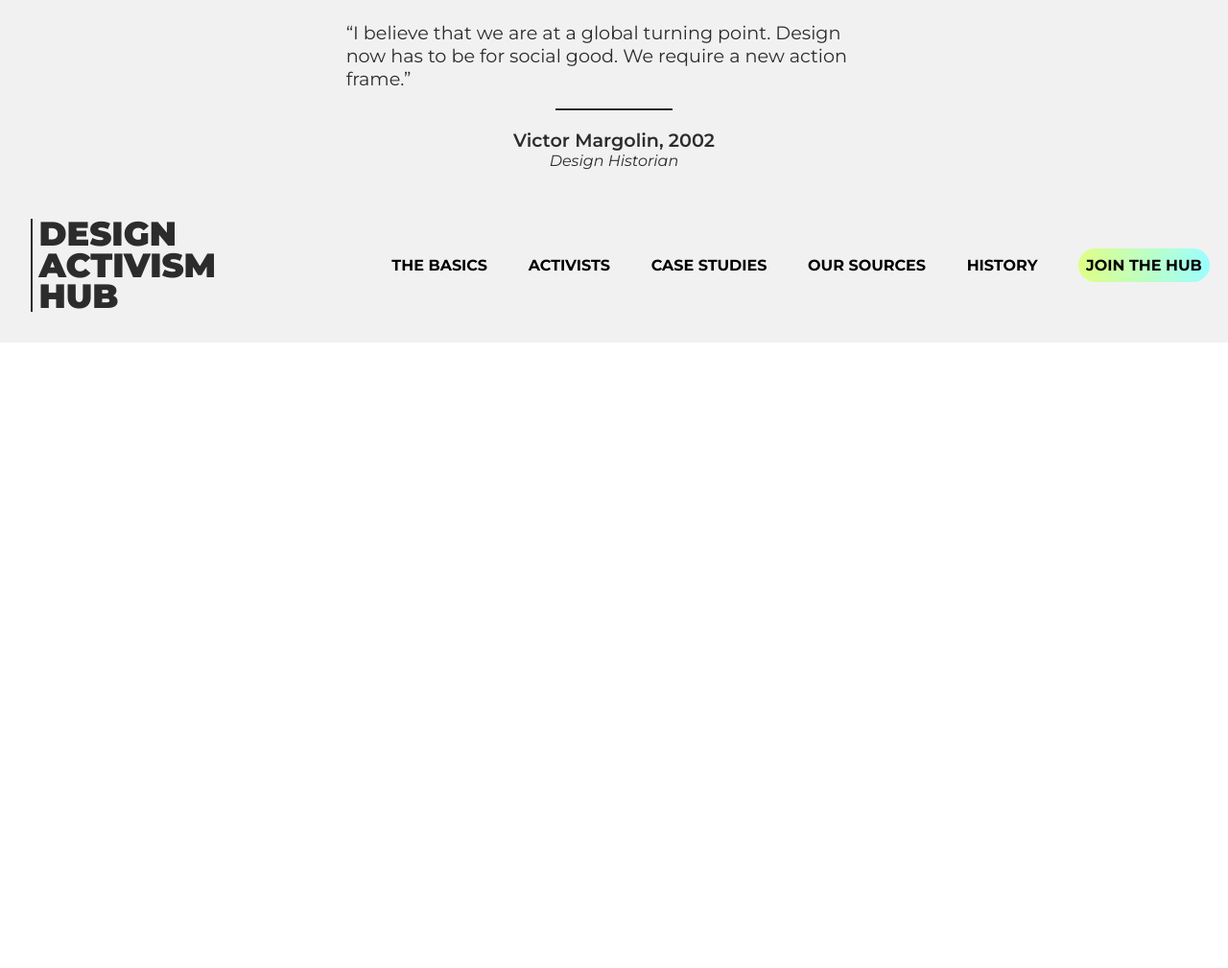
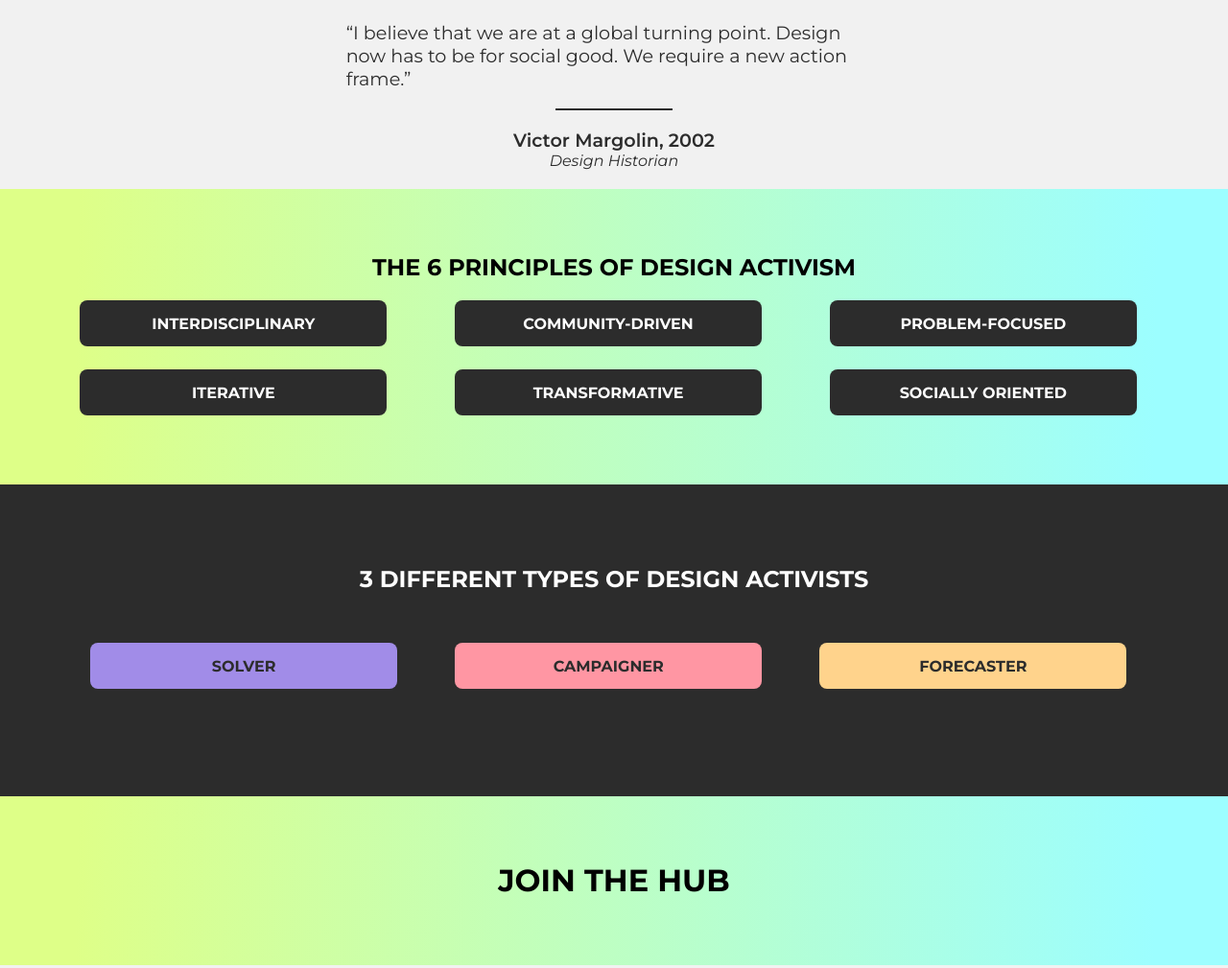
Before and after one commit to Asguerrero/design-activism-hub, a plain HTML site: page basics.html in a window 1280 px wide. Shown: the part 693-1702 px from the top of the page at 96% size. Before the commit the page ends 1050 px from the top, so only its background shows below. Drawn offline with Linux system fonts and the light colour scheme.

Commit message:
Added information to basics page

```diff
--- a/basics.html
+++ b/basics.html
@@ -54,6 +54,56 @@
 
 </div>
 
+<div class="design-principles-div">
+	<h2 style="text-align: center;">THE 6 PRINCIPLES OF DESIGN ACTIVISM </h2>
+	<div class="design-principles-grid">
+		<button class="design-principles-button">
+			INTERDISCIPLINARY
+		</button>
+
+		<button class="design-principles-button">
+			COMMUNITY-DRIVEN
+		</button>
+
+		<button class="design-principles-button">
+			PROBLEM-FOCUSED
+		</button>
+
+		<button class="design-principles-button">
+			ITERATIVE
+		</button>
+
+		<button class="design-principles-button">
+			TRANSFORMATIVE
+		</button>
+
+		<button class="design-principles-button">
+			SOCIALLY ORIENTED
+		</button>
+	</div>
+</div>
+
+<div class="activists-type-div">
+	<h2 style="text-align: center; color: #FFFFFF;">3 DIFFERENT TYPES OF DESIGN ACTIVISTS</h2>
+	<div class="activists-type-grid">
+		<button class="activists-type-button" style="background: #A18CE8;">
+			SOLVER
+		</button>
+
+		<button class="activists-type-button" style="background: #FF96A3;">
+			CAMPAIGNER
+		</button>
+
+		<button class="activists-type-button" style="background: #FFD38C;">
+			FORECASTER
+		</button>
+	</div>
+</div>
+
+<div class="join-div">
+	<h4 class="intro-div-title">JOIN THE HUB</h4>
+</div>
+
 <footer class="header">
 	<div class="logo-div display-flex">
 		<div class="vertical-line"></div>
--- a/style.css
+++ b/style.css
@@ -174,6 +174,59 @@ body{
 	align-items: center;
 	justify-content: space-around;
 	padding: 3rem 0;
+}
+
+
+.design-principles-div{
+	background: linear-gradient(90.98deg, #DEFF88 6.33%, #9CFEFF 94.04%);
+	margin: 0;
+	padding: 3rem;
+}
+
+.design-principles-button{
+	background: #2C2C2C;
+	border-radius: 8px;
+	color: #FFFFFF;
+	font-family: 'Montserrat';
+	font-weight: 700;
+	font-size: 1rem;
+	width: 20rem;
+	height: 3rem ;
+	margin-bottom: 1.5rem;
+	border: none;
+}
+
+.design-principles-grid{
+	display: grid;
+	grid-template-columns: 33% 33% 33%;
+	grid-template-rows: 50% 50%;
+	justify-items: center;
+}
+
+.activists-type-grid{
+	display: grid;
+	grid-template-columns: 33% 33% 33%;
+	justify-items: center;
+	padding-top: 2rem;
+
+}
+
+.activists-type-div{
+	background: #2C2C2C;
+	padding: 4rem;
+}
+
+.activists-type-button{
+	background: #2C2C2C;
+	border-radius: 8px;
+	color: #2C2C2C;
+	font-family: 'Montserrat';
+	font-weight: 700;
+	font-size: 1rem;
+	width: 20rem;
+	height: 3rem ;
+	margin-bottom: 3rem;
+	border: none;
 }
 
 .meet-activists-div{
```
Also changed, not shown: history.html (+1 -1 lines), 1 other file.
